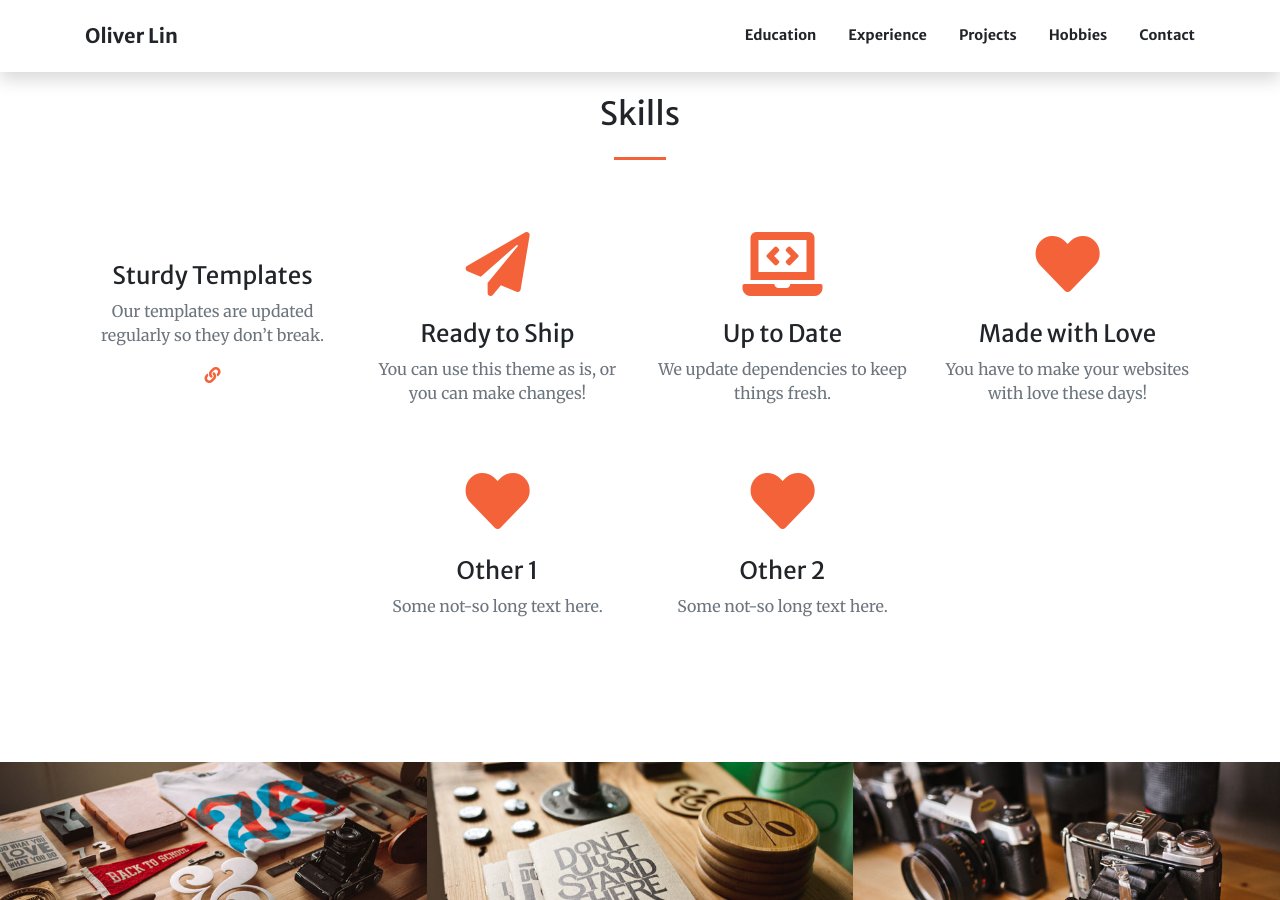
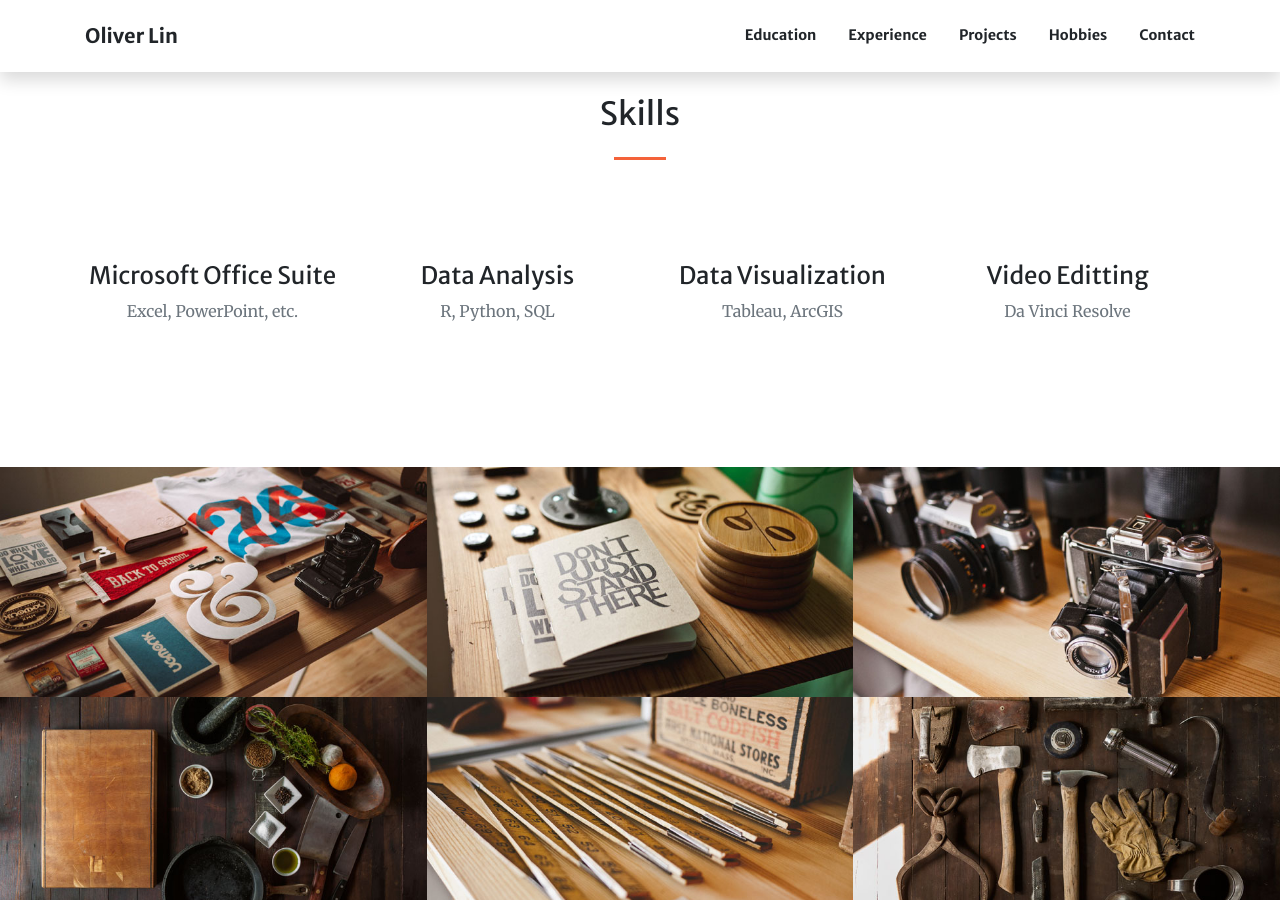
Before and after one commit to oliverlintl/oliverlintl.github.io, a Jekyll site: the page built from index.md, in a window 1280 px wide and 900 px high, scrolled down 2740 px. Built offline with Jekyll 4.4.1, drawn with Linux system fonts in a browser that asks for light colours.

Commit message:
Update Skills

```diff
--- a/index.md
+++ b/index.md
@@ -51,24 +51,14 @@ sections:
     #background_style: bg-info
     title: Skills
     services:
-      - title: Sturdy Templates
-        text: Our templates are updated regularly so they don't break.
-        url: https://startbootstrap.com/
-      - title: Ready to Ship
-        text: You can use this theme as is, or you can make changes!
-        icon: fa-paper-plane
-      - title: Up to Date
-        text: We update dependencies to keep things fresh.
-        icon: fa-laptop-code
-      - title: Made with Love
-        text: You have to make your websites with love these days!
-        icon: fa-heart
-      - title: Other 1
-        text: Some not-so long text here.
-        icon: fa-heart
-      - title: Other 2
-        text: Some not-so long text here.
-        icon: fa-heart
+      - title: Microsoft Office Suite
+        text: Excel, PowerPoint, etc.
+      - title: Data Analysis
+        text: R, Python, SQL
+      - title: Data Visualization
+        text: Tableau, ArcGIS
+      - title: Video Editting
+        text: Da Vinci Resolve
 
   - type: portfolio.html
     # this section has always ID 'portfolio'
```
